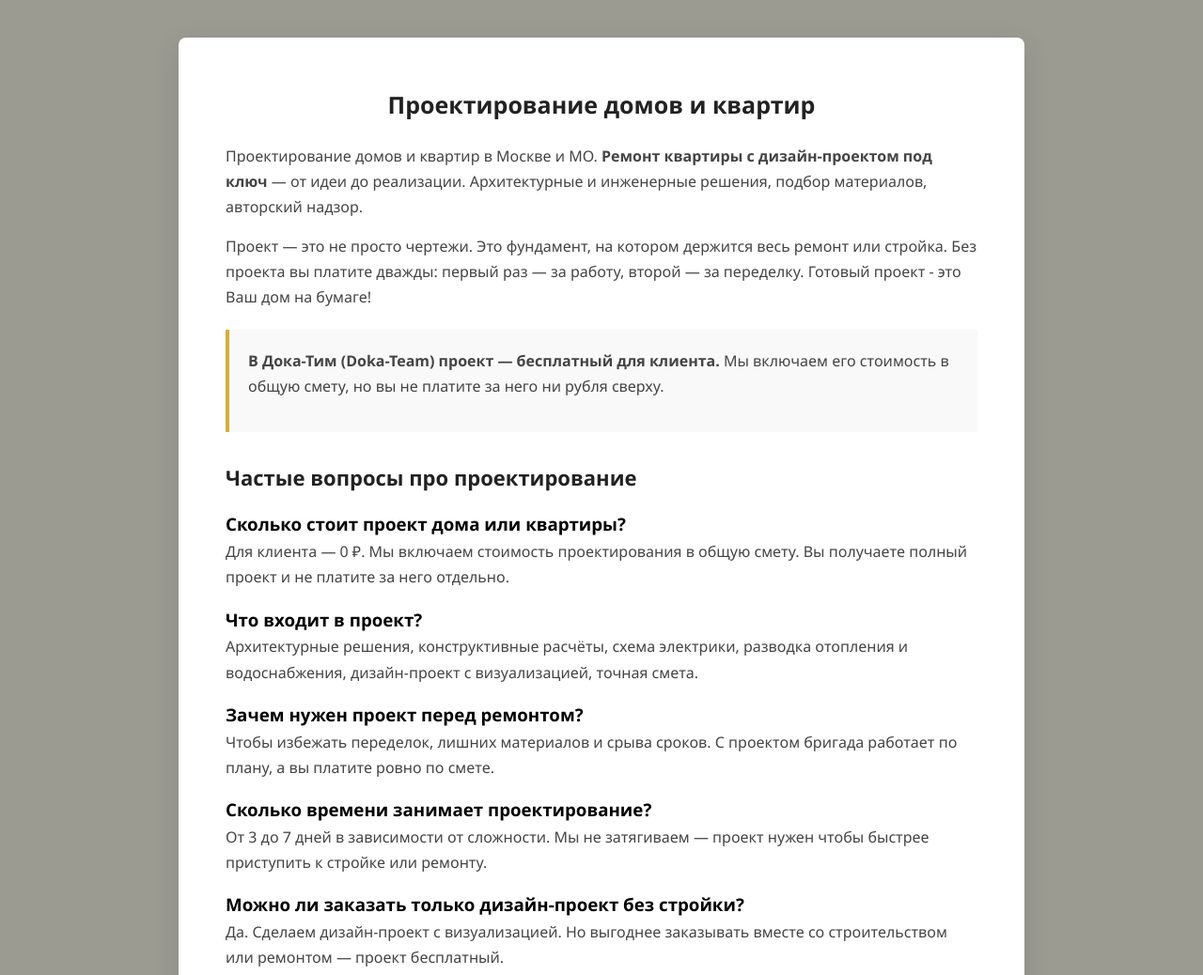
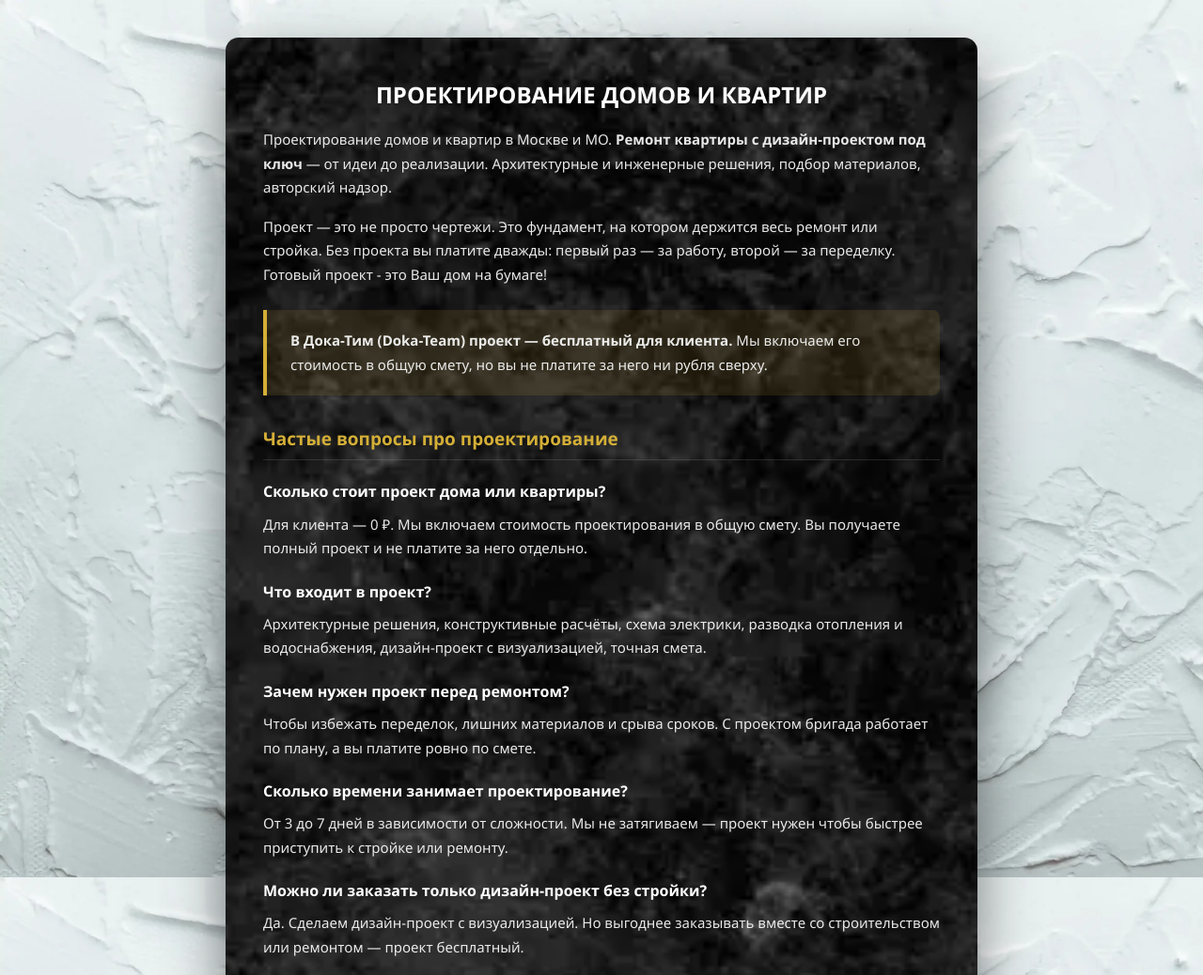
Before and after one commit to slawa17705/doka-team, a plain HTML site: page service-design.html in a window 1280 px wide. Shown: the top 1038 px of the page at 94% size. Drawn offline with Linux system fonts and the light colour scheme.

Commit message:
Update service-design.html

```diff
--- a/service-design.html
+++ b/service-design.html
@@ -8,7 +8,13 @@
     <title>Проектирование домов и квартир в Москве — бесплатный проект | Дока-Тим</title>
     <meta name="description"
     content="Проектирование домов и квартир в Москве и МО. Архитектурные и инженерные решения. Проект бесплатно при заказе строительства. Дока-Тим.">
-    <style>
+      <style>
+        :root {
+            --accent: #d4af37;
+            --glass: rgba(255, 255, 255, 0.05);
+            --text: #fff;
+        }
+
         * {
             margin: 0;
             padding: 0;
@@ -17,70 +23,133 @@
         }
 
         body {
-            background-color: #9b9b92;
+            background: url('image/ice-crystals-fon1.webp') no-repeat center center fixed;
+            background-size: cover;
+            min-height: 100vh;
+            display: flex;
+            justify-content: center;
+            align-items: center;
             padding: 40px 20px;
             line-height: 1.7;
-            body {
-    -webkit-user-select: none;
-    -moz-user-select: none;
-    -ms-user-select: none;
-    user-select: none;
-}
+            color: var(--text);
+            -webkit-user-select: none;
+            -moz-user-select: none;
+            -ms-user-select: none;
+            user-select: none;
         }
 
         .container {
-            max-width: 900px;
+            max-width: 800px;
+            width: 100%;
             margin: 0 auto;
-            background: #fff;
-            padding: 50px;
-            border-radius: 8px;
-            box-shadow: 0 8px 30px rgba(0, 0, 0, 0.1);
+            background: url('image/glass-bg1.webp') no-repeat center center;
+            background-size: cover;
+            padding: 45px 40px;
+            border-radius: 14px;
+            box-shadow: 0 25px 60px rgba(0, 0, 0, 0.5);
         }
 
         h1 {
-            font-size: 25px;
-            color: #222;
+            text-align: center;
+            font-size: 24px;
+            font-weight: 800;
+            text-transform: uppercase;
+            color: var(--text);
             margin-bottom: 20px;
-            text-align: center;
+            line-height: 1.3;
+            text-shadow: 0 2px 10px rgba(0, 0, 0, 0.5);
         }
 
         h2 {
-            font-size: 22px;
-            color: #222;
-            margin: 30px 0 15px;
+            font-size: 19px;
+            color: var(--accent);
+            margin: 30px 0 12px;
+            padding-bottom: 6px;
+            border-bottom: 1px solid rgba(255, 255, 255, 0.12);
+        }
+
+        h3 {
+            font-size: 16px;
+            color: var(--text);
+            margin: 20px 0 8px;
         }
 
         p {
-            font-size: 16px;
-            color: #444;
-            margin-bottom: 15px;
+            font-size: 15px;
+            color: var(--text);
+            opacity: 0.9;
+            margin-bottom: 16px;
+        }
+
+        a {
+            color: var(--accent);
+            text-decoration: none;
+        }
+
+        a:hover {
+            text-decoration: underline;
+        }
+
+        ul {
+            margin-bottom: 22px;
+            padding-left: 20px;
+        }
+
+        ul li {
+            margin-bottom: 8px;
+            font-size: 15px;
+            color: var(--text);
+            opacity: 0.9;
         }
 
         .highlight {
-            background: #f9f9f9;
-            padding: 20px;
-            border-left: 4px solid #d4af37;
-            margin: 20px 0;
+            background: rgba(212, 175, 55, 0.12);
+            padding: 20px 25px;
+            border-left: 4px solid var(--accent);
+            margin: 25px 0;
+            border-radius: 0 8px 8px 0;
+        }
+
+        .highlight p {
+            margin-bottom: 8px;
+            font-size: 15px;
+        }
+
+        .highlight p:last-child {
+            margin-bottom: 0;
         }
 
         .back-link {
-            display: inline-block;
-            margin-top: 30px;
-            color: #d4af37;
+            display: block;
+            text-align: center;
+            margin-top: 25px;
+            color: var(--accent);
             text-decoration: none;
             font-weight: 700;
+            font-size: 14px;
         }
 
         .back-link:hover {
             text-decoration: underline;
         }
+
         @media (min-width: 769px) {
             .mobile-only {
                 display: none;
             }
         }
 
+        @media (max-width: 600px) {
+            .container {
+                padding: 30px 20px;
+            }
+
+            h1 {
+                font-size: 20px;
+            }
+        }
     </style>
+
     <script type="application/ld+json">
 {
   "@context": "https://schema.org",
```
